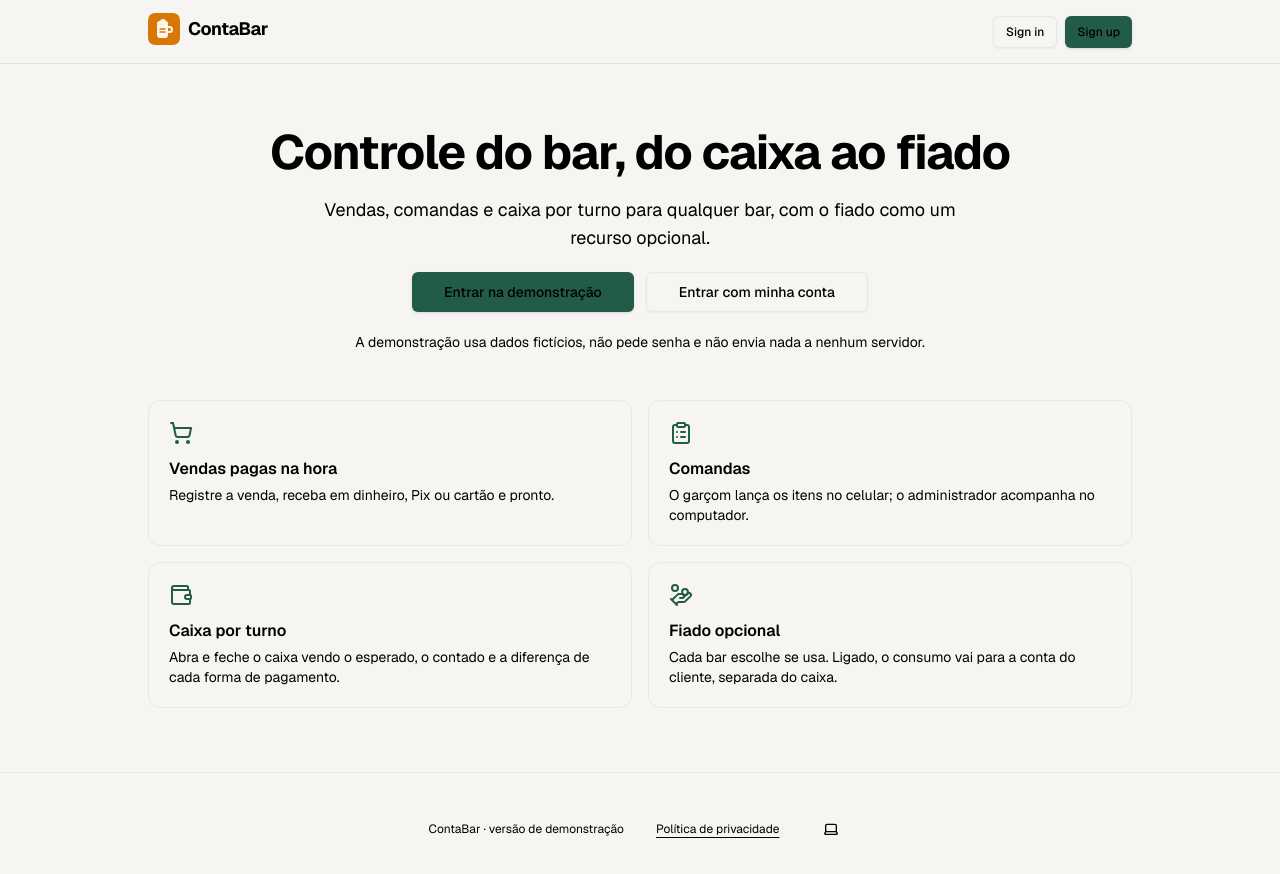
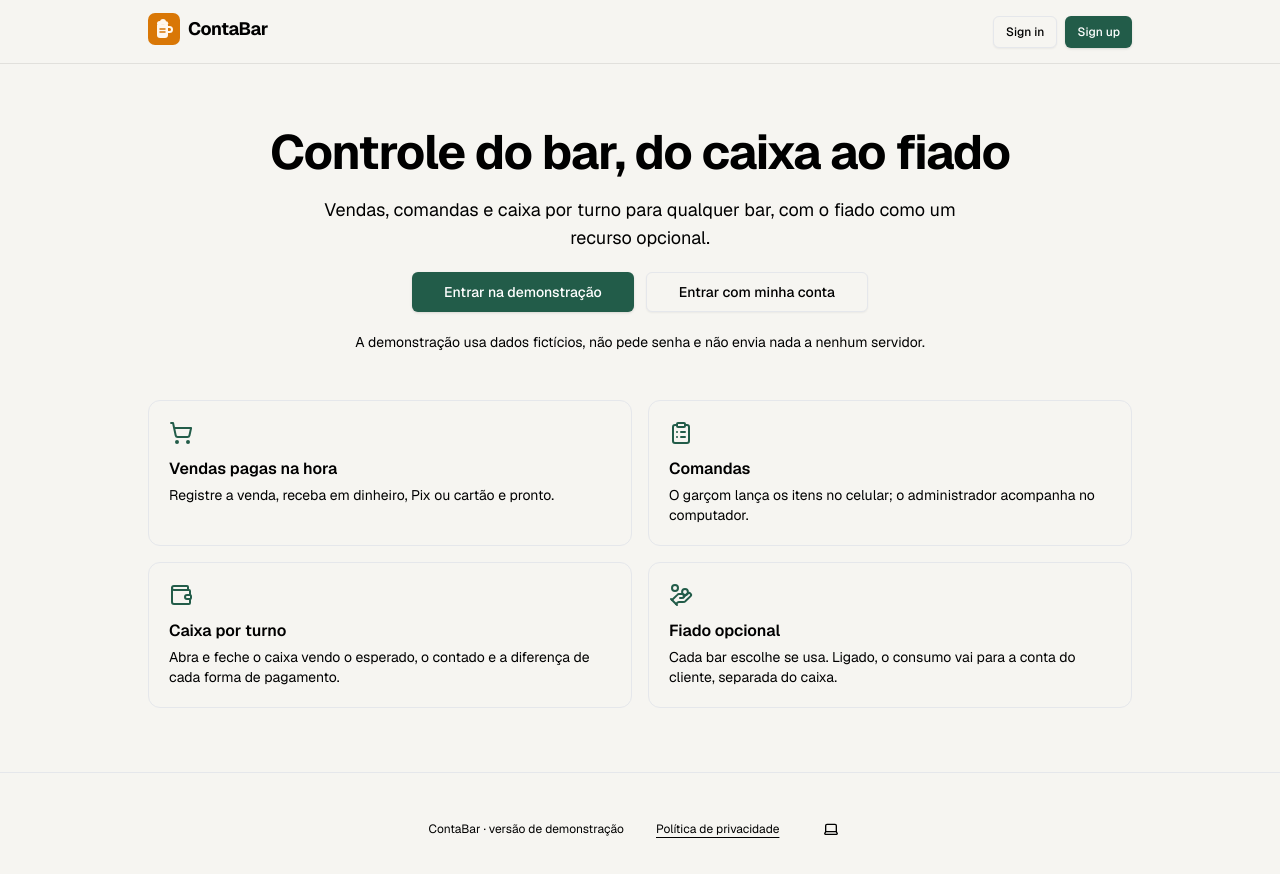
Before and after one commit to Erick-Gaeski/BarDoJ-App, a Next.js app in the folder contabar/: page / in a window 1280 px wide. Shown: the top 874 px of the page. Built offline with nearby package versions, Linux system fonts and the light colour scheme; no server answers.

Commit message:
Fix button text contrast

```diff
--- a/contabar/tailwind.config.ts
+++ b/contabar/tailwind.config.ts
@@ -26,7 +26,10 @@ export default {
           outline: '#a08e7a',
           outlineVariant: '#534434',
           surfaceTint: '#ffb95f',
-          primary: '#225C49',
+          primary: {
+            DEFAULT: '#225C49',
+            foreground: '#FFFFFF',
+          },
           onPrimary: '#FFFFFF',
           primaryContainer: '#f59e0b',
           // custom color tokens for new palette
```
